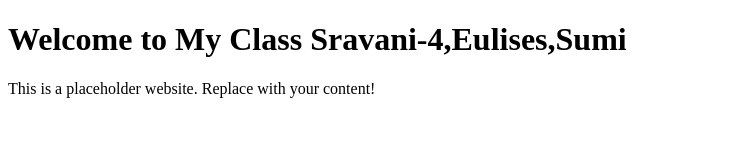
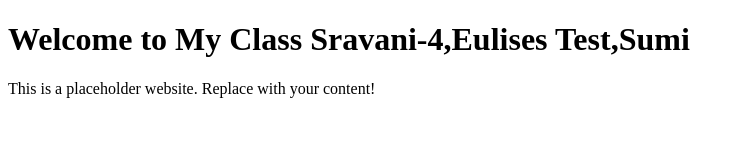
Before and after one commit to francope41/UI_PantryParcel_Project, a plain HTML site: page index.html in a window 1280 px wide. Shown: the whole page, without its empty margins (0-744 px from the left). Drawn offline with Linux system fonts and the light colour scheme.

Commit message:
Eulises Change

```diff
--- a/index.html
+++ b/index.html
@@ -6,7 +6,7 @@
     <title>My Class Website</title>
 </head>
 <body>
-    <h1>Welcome to My Class Sravani-4,Eulises,Sumi</h1>
+    <h1>Welcome to My Class Sravani-4,Eulises Test,Sumi</h1>
     <p>This is a placeholder website. Replace with your content!</p>
 </body>
 </html>
```
